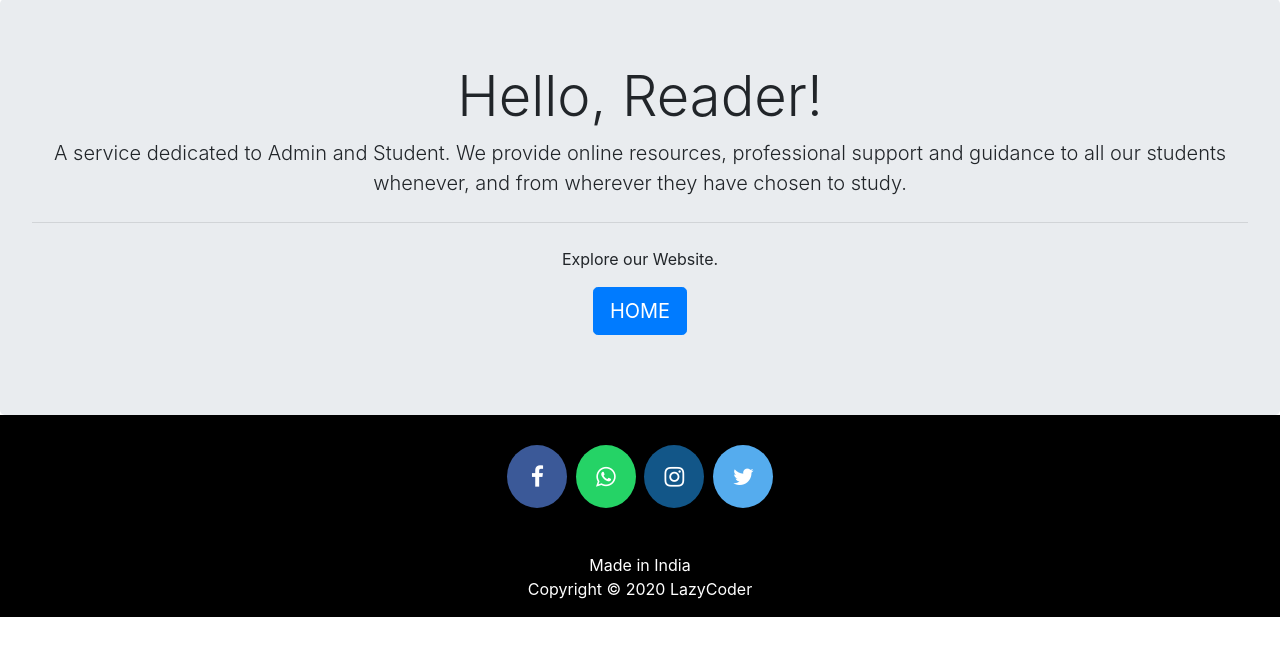
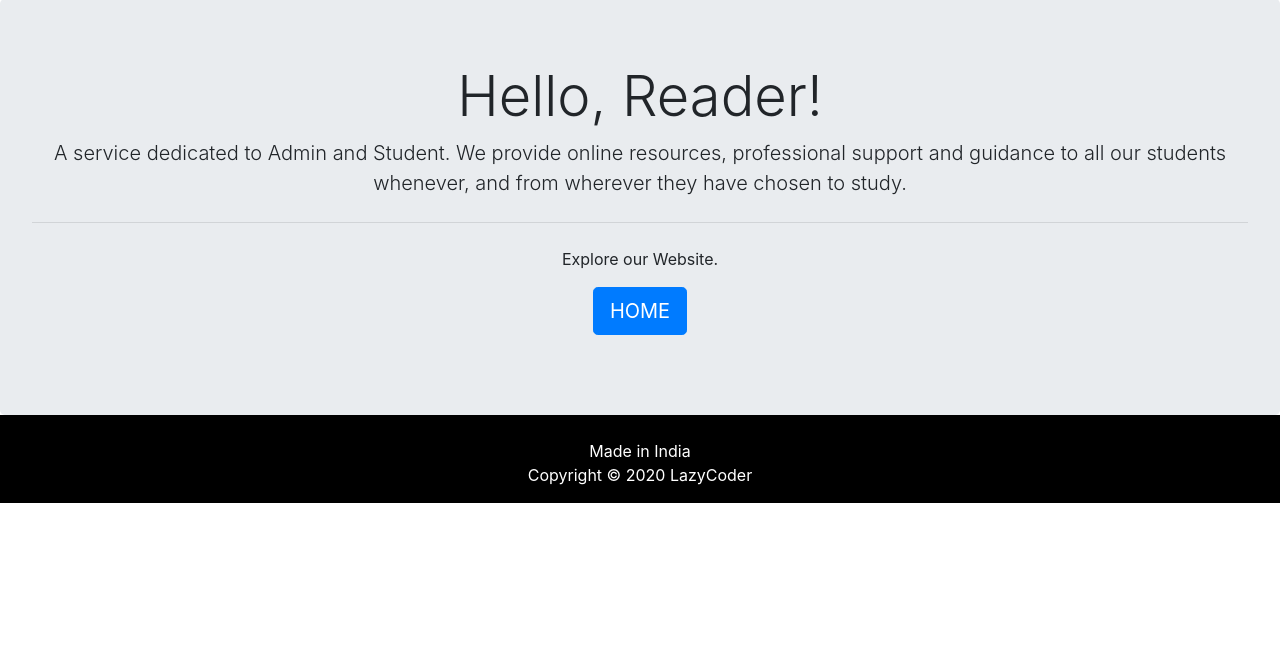
Before and after one commit to surojitsaha56/LMS-with-recommender, a Django app: page /aboutus in a window 1280 px wide. Shown: the part 109-765 px from the top of the page. Run offline with Django 3.2, Linux system fonts and the light colour scheme; some libraries are stand-ins or nearby versions.

Commit message:
Update footer.html

```diff
--- a/templates/library/footer.html
+++ b/templates/library/footer.html
@@ -56,12 +56,6 @@ p{text-align:center;
 
 <footer>
 
-  <p>
-  <a href="https://facebook.com/sumit.luv/" class="fa fa-facebook"></a>
-  <a href="https://api.whatsapp.com/send?phone=919572181024&text=Hello%20Sumit.%0d%0aHow%20are%20you%20%3f%0d%0aI%20came%20from%20your%20website.&source=&data=#" class="fa fa-whatsapp"></a>
-  <a href="https://instagram.com/sumit.luv" class="fa fa-instagram"></a>
-  <a href="https://twitter.com/sumitkumar1503" class="fa fa-twitter"></a>
-  </p>
 
 <br>
   <div class="container">
```
